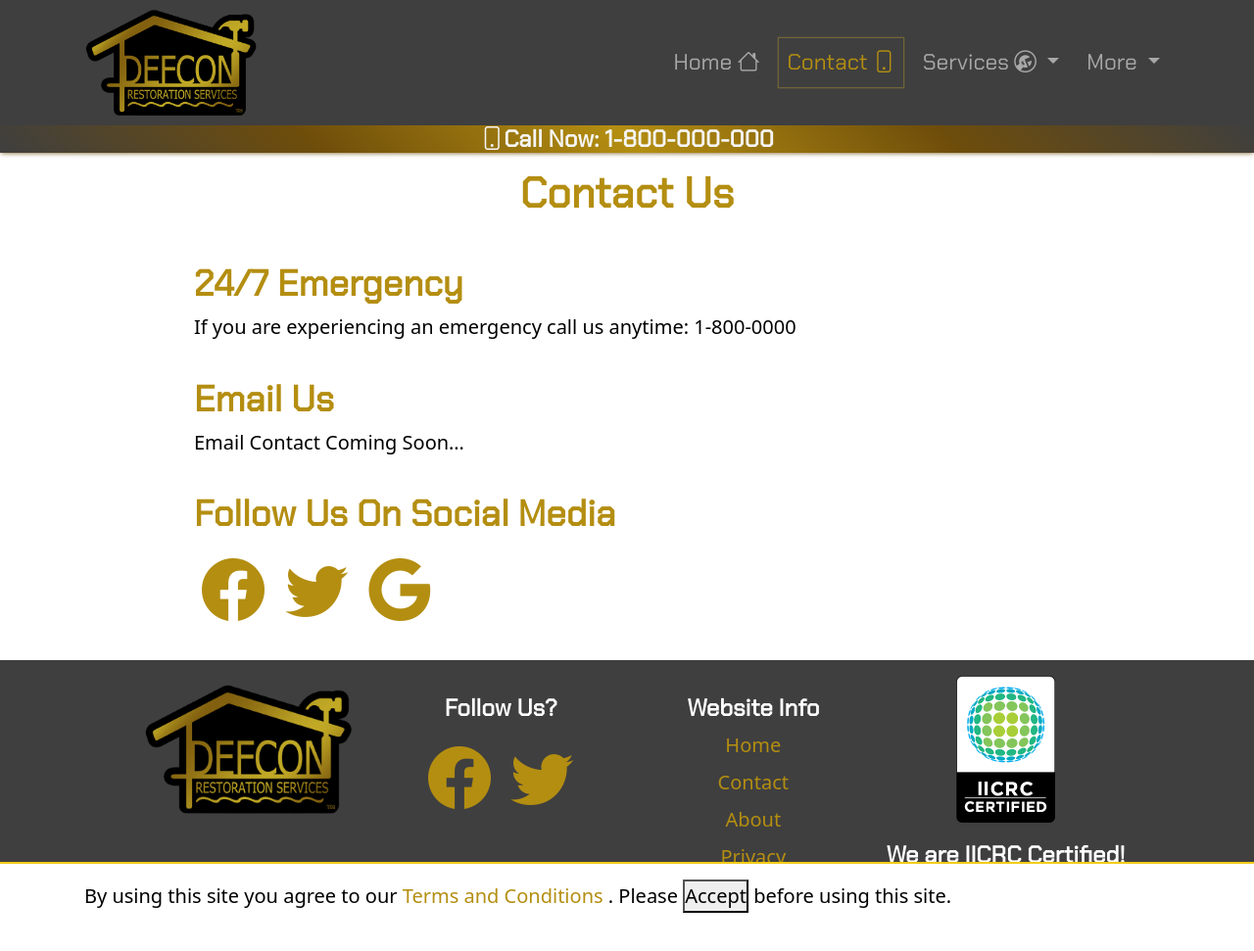
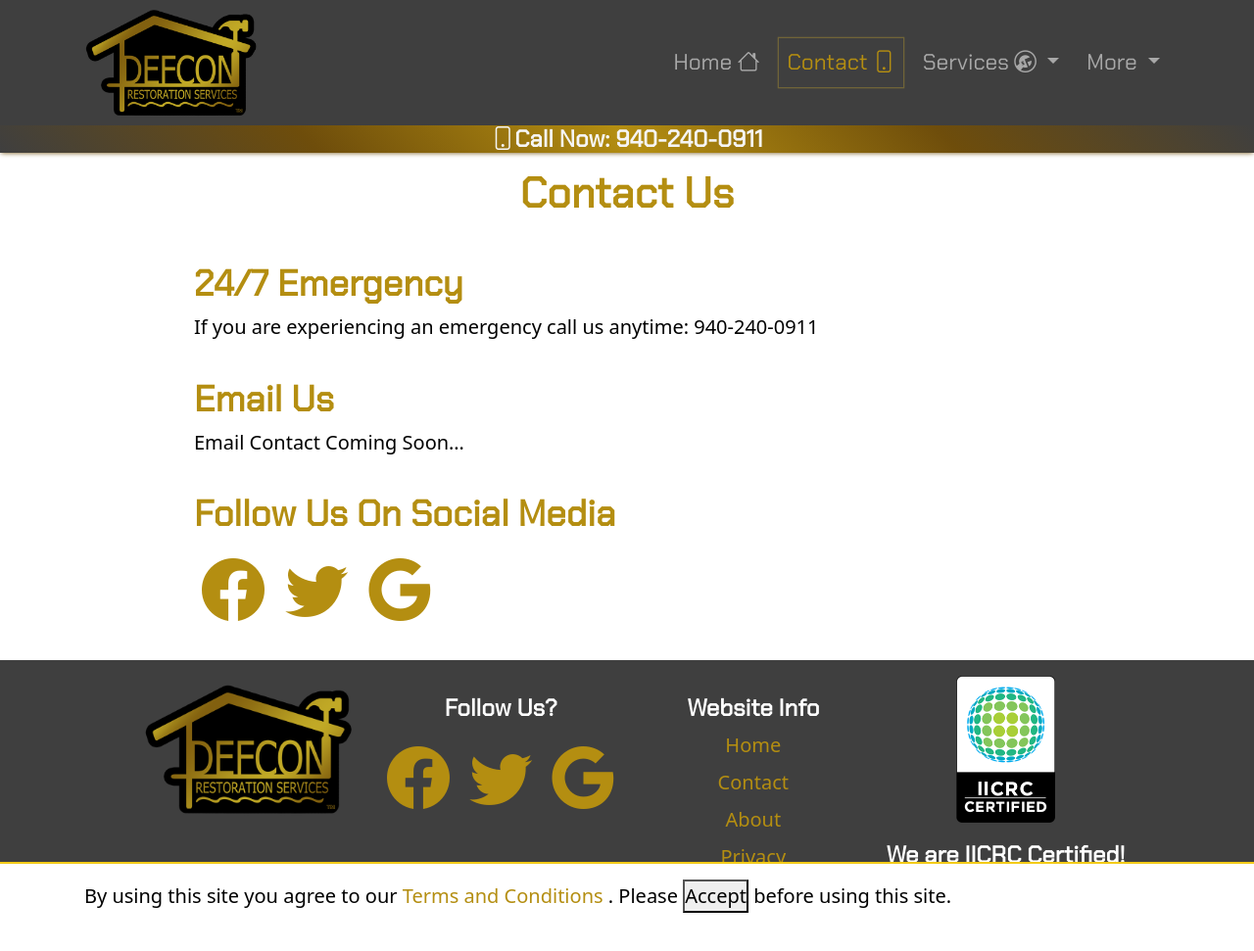
Before and after one commit to defcon1dfw/defcon1dfw.github.io, a Jekyll site: the page built from contact.md, in a window 1280 px wide and 1080 px high. Shown: the top 971 px of the window at 98% size. Built offline with Jekyll 4.4.1, drawn with Linux system fonts in a browser that asks for light colours; nearby versions of some CDN libraries; some of the changed text lies outside the part shown.

Commit message:
feature/04 Content updates for phone and dba name. Home page particle effects bug fix

```diff
--- a/_includes/bottom-nav.html
+++ b/_includes/bottom-nav.html
@@ -16,8 +16,9 @@
     <div class="text-center">
       <!--googleoff: all-->
       <h4>Follow Us?</h4>
-      <a href="#"><span class="bi-facebook m-2" style="font-size: 4rem;"></span></a>
-      <a href="#"><span class="bi-twitter m-2" style="font-size: 4rem;"></span></a>
+      <a href="https://facebook.com/defcon1dfw"><span class="bi-facebook m-2" style="font-size: 4rem;"></span></a>
+      <a href="https://twitter.com/defcon1dfw"><span class="bi-twitter m-2" style="font-size: 4rem;"></span></a>
+      <a href="#"><span class="bi-google m-2" style="font-size: 4rem;"></span></a>
       <!--googleon: all-->
     </div>
 
@@ -59,7 +60,7 @@
 <div data-nosnippet="true" class="text-center p-4">
   © 2022 Copyright: defcon1dfw.com
   <p class="footer-disclaimer">
-    Defcon 1 Restoration Services is not a registered financial advisor. We do not take your specific needs or
+    {{ site.dbaOneName }} {{ site.dbaTwoName }} is not a registered financial advisor. We do not take your specific needs or
     objectives into account until after we have assesed your property and or property damages.
   </p>
 </div>
--- a/_includes/top-nav.html
+++ b/_includes/top-nav.html
@@ -82,7 +82,7 @@
     </div>
 
     <div class="call-now-banner-div">
-      <span class="bi-phone"></span> Call Now: 1-800-000-000
+      <span class="bi-phone"></span> Call Now: 940-240-0911
     </div>
 
   </nav>
--- a/_layouts/home.html
+++ b/_layouts/home.html
@@ -6,6 +6,7 @@
     <div class="overlay-clip-div clip-middle-path">
         <div class="home-banner-div-background"></div>
     </div>
+    {% include particles.html %}
     <div class="home-banner-div">
         <h1><span class="home-banner-fat-text">{{ site.dbaOneName }}</span><br>{{ site.dbaTwoName }}</h1>
         <div class="test-grid-two sevice-home-options-container no-select-txt">
@@ -31,7 +32,6 @@
             </a>
 
         </div>
-        {% include particles.html %}
     </div>
 </div>
 
--- a/contact.md
+++ b/contact.md
@@ -5,7 +5,7 @@
 
 ## 24/7 Emergency
 
-If you are experiencing an emergency call us anytime: 1-800-0000
+If you are experiencing an emergency call us anytime: 940-240-0911
 
 ## Email Us
 
@@ -13,6 +13,6 @@
 
 ## Follow Us On Social Media
 
-<a href="#"><span class="bi-facebook m-2" style="font-size: 4rem;"></span></a>
-<a href="#"><span class="bi-twitter m-2" style="font-size: 4rem;"></span></a>
+<a href="https://facebook.com/defcon1dfw"><span class="bi-facebook m-2" style="font-size: 4rem;"></span></a>
+<a href="https://twitter.com/defcon1dfw"><span class="bi-twitter m-2" style="font-size: 4rem;"></span></a>
 <a href="#"><span class="bi-google m-2" style="font-size: 4rem;"></span></a>
```
Also changed, not shown: service/fire.md (+1 -1 lines), service/mold.md (+1 -1 lines).
